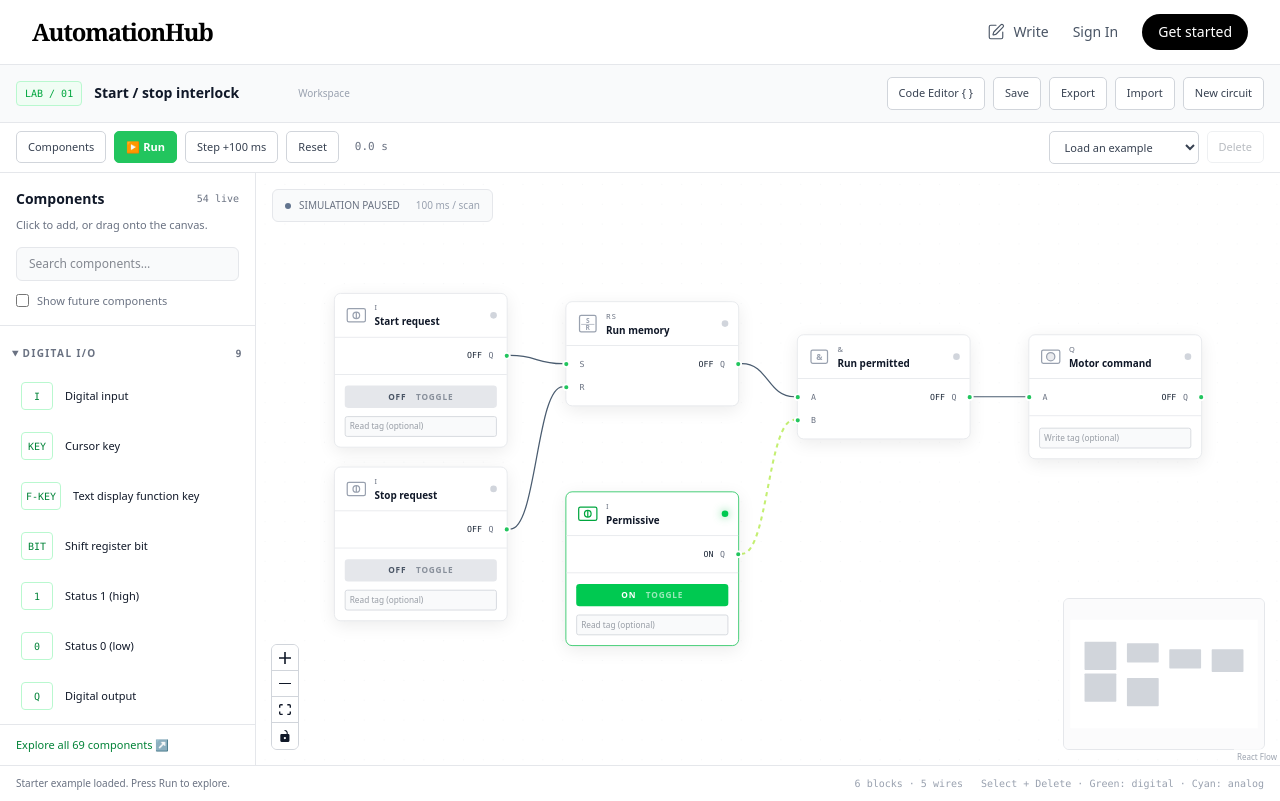
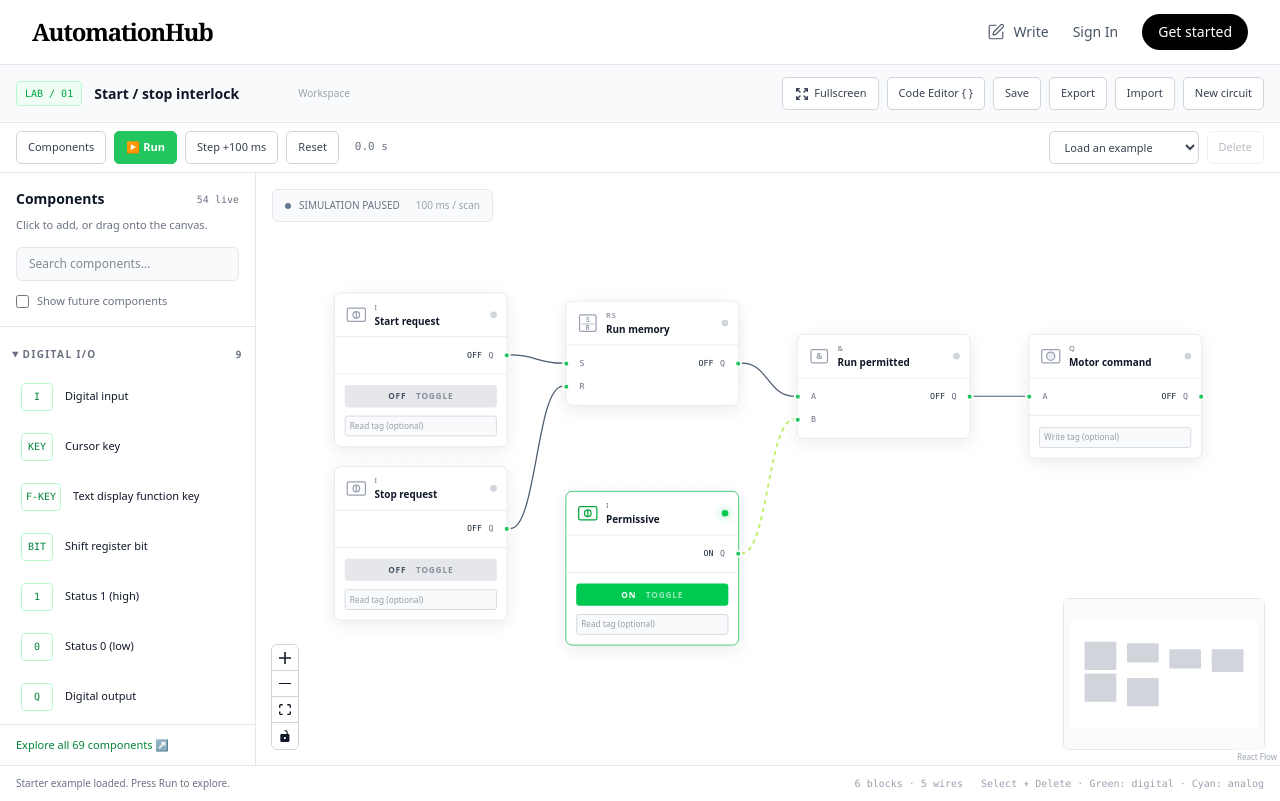
Before and after one commit to Aureum21/industrial_automation, a Next.js app: page /lab in a window 1280 px wide. Built offline with nearby package versions, Linux system fonts and the light colour scheme.

Commit message:
style: add fullscreen toggle and center empty state text

```diff
--- a/src/components/lab/LabWorkspace.tsx
+++ b/src/components/lab/LabWorkspace.tsx
@@ -29,6 +29,7 @@ function Workspace() {
   const [libraryOpen, setLibraryOpen] = useState(true);
   const [mode, setMode] = useState<'visual' | 'code'>('visual');
   const [dslCode, setDslCode] = useState('');
+  const [isFullscreen, setIsFullscreen] = useState(false);
   const [pending, setPending] = useState<{ document: CircuitDocument; label: string } | null>(null);
   const fileRef = useRef<HTMLInputElement>(null);
   const { screenToFlowPosition, fitView } = useReactFlow<CircuitFlowNode>();
@@ -178,10 +179,14 @@ function Workspace() {
     }
   };
 
-  return <main id="main-content" className="lab-workspace flex min-h-0 flex-col bg-gray-50 text-gray-900 h-full w-full">
+  return <main id="main-content" className={`lab-workspace flex min-h-0 flex-col bg-gray-50 text-gray-900 ${isFullscreen ? 'fixed inset-0 z-[100] h-screen w-screen' : 'h-full w-full relative'}`}>
     <div className="flex flex-wrap items-center justify-between gap-3 border-b border-gray-200 px-4 py-3">
       <div className="flex items-center gap-3"><span className="rounded border border-green-200 bg-green-50 px-2 py-1 font-mono text-[10px] text-green-600">LAB / 01</span><input aria-label="Circuit name" value={name} maxLength={120} onChange={event => { setName(event.target.value); setDirty(true); }} className="w-48 bg-transparent text-sm font-semibold outline-none focus:text-green-600" /><span className="text-[10px] text-gray-400">{dirty ? 'Unsaved' : 'Workspace'}</span></div>
       <div className="flex flex-wrap items-center gap-2">
+        <button className="lab-button" onClick={() => setIsFullscreen(!isFullscreen)}>
+          <svg className="w-4 h-4 mr-1 inline-block" fill="none" stroke="currentColor" viewBox="0 0 24 24"><path strokeLinecap="round" strokeLinejoin="round" strokeWidth={2} d={isFullscreen ? "M6 18L18 6M6 6l12 12" : "M4 8V4m0 0h4M4 4l5 5m11-1V4m0 0h-4m4 0l-5 5M4 16v4m0 0h4m-4 0l5-5m11 5l-5-5m5 5v-4m0 4h-4"} /></svg>
+          {isFullscreen ? 'Exit Fullscreen' : 'Fullscreen'}
+        </button>
         <button className={`lab-button ${mode === 'code' ? 'primary' : ''}`} onClick={toggleMode}>{mode === 'visual' ? 'Code Editor { }' : 'Visual Editor'}</button>
         <button className="lab-button" onClick={save}>Save</button>
         <button className="lab-button" onClick={exportFile}>Export</button>
@@ -195,7 +200,7 @@ function Workspace() {
     </div>
     <div className="relative flex min-h-0 flex-1">
       {libraryOpen && mode === 'visual' && <Sidebar onAdd={addBlock} />}
-      <div className="relative min-w-0 flex-1 flex flex-col h-full bg-white">
+      <div className="relative min-w-0 flex-1 flex flex-col h-full bg-white overflow-hidden">
         {mode === 'visual' ? (
           <ReactFlow<CircuitFlowNode> nodes={nodes} edges={edges} nodeTypes={nodeTypes} onNodesChange={onNodesChange} onEdgesChange={onEdgesChange} onConnect={connection => mutate(() => {
             const wire = toWire(connection, crypto.randomUUID()); engine.addConnection(wire);
@@ -211,7 +216,7 @@ function Workspace() {
             className="flex-1 w-full h-full p-6 font-mono text-sm leading-relaxed text-gray-800 bg-gray-50 border-none outline-none resize-none focus:ring-2 focus:ring-inset focus:ring-green-500"
           />
         )}
-        {mode === 'visual' && !nodes.length && <div className="pointer-events-none absolute inset-0 flex items-center justify-center"><div className="max-w-xs text-center"><p className="font-mono text-xs tracking-widest text-green-600">YOUR NEXT EXPERIMENT</p><h2 className="mt-4 text-2xl font-semibold">Start with a signal.</h2><p className="mt-3 text-sm leading-6 text-gray-400">Add an input from the component library, connect a block, and press Run.</p></div></div>}
+        {mode === 'visual' && !nodes.length && <div className="pointer-events-none absolute top-1/2 left-1/2 -translate-x-1/2 -translate-y-1/2 flex items-center justify-center"><div className="max-w-xs text-center"><p className="font-mono text-xs tracking-widest text-green-600">YOUR NEXT EXPERIMENT</p><h2 className="mt-4 text-2xl font-semibold">Start with a signal.</h2><p className="mt-3 text-sm leading-6 text-gray-400">Add an input from the component library, connect a block, and press Run.</p></div></div>}
         <div className="pointer-events-none absolute left-4 top-4 rounded-md border border-gray-200 bg-gray-50/90 px-3 py-2 text-[10px] text-gray-500"><span className={`mr-2 inline-block h-1.5 w-1.5 rounded-full ${running ? 'bg-green-500' : 'bg-slate-500'}`} />{running ? 'SIMULATION RUNNING' : 'SIMULATION PAUSED'}<span className="ml-4 text-gray-400">100 ms / scan</span></div>
       </div>
     </div>
```
